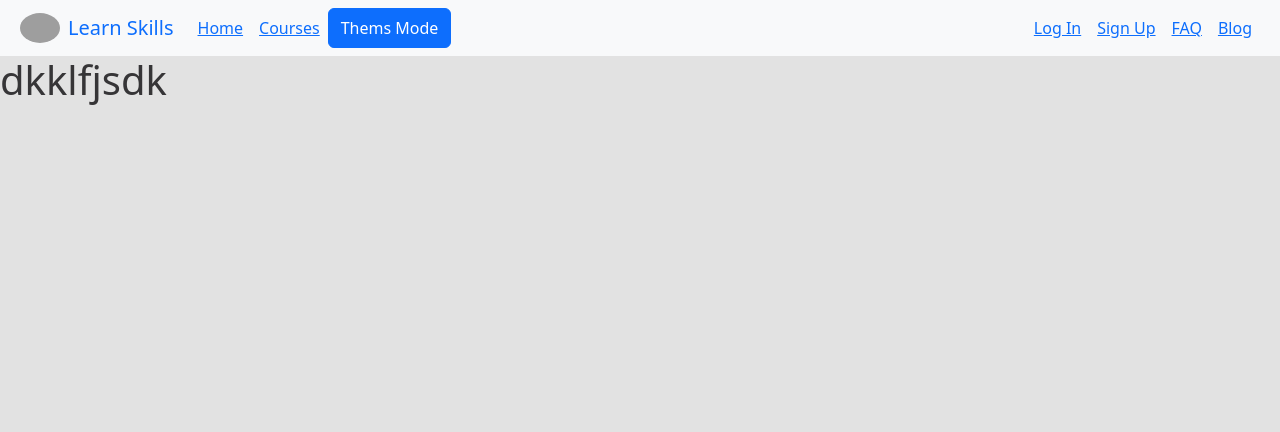
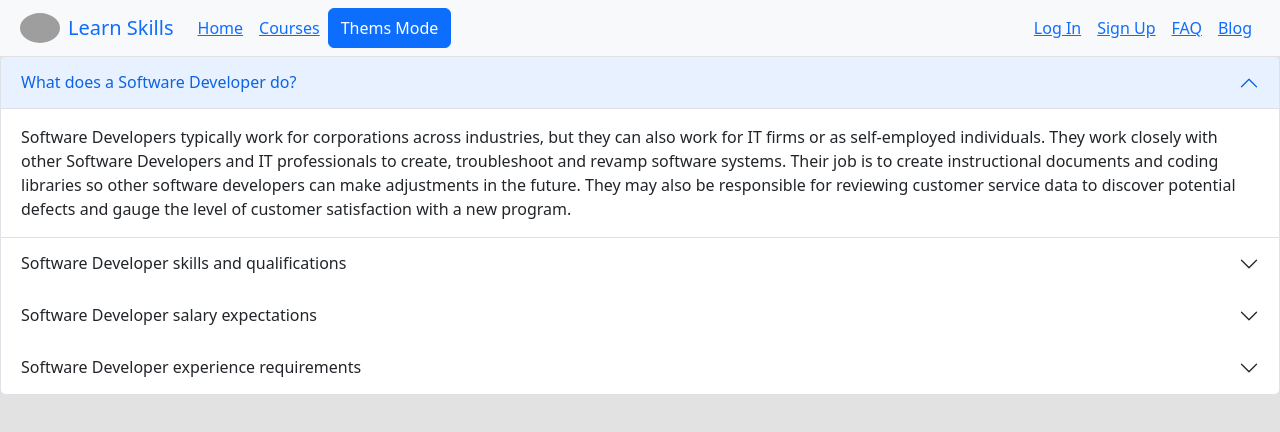
Before and after one commit to Mofassel100/lerning-platform-client-side-project-10, a React (Create React App) app: page /faq in a window 1280 px wide. Shown: the top 432 px of the page. Built offline with nearby package versions, Linux system fonts and the light colour scheme; no server answers; grey boxes are pictures that could not be loaded.

Commit message:
FAQ somu information added

```diff
--- a/src/AllComponent/Course/DetailsPage/DetailsPage.js
+++ b/src/AllComponent/Course/DetailsPage/DetailsPage.js
@@ -20,7 +20,7 @@ const PrintRef = useRef()
 const handlePagePrints = useReactToPrint({
   content: () =>PrintRef.current,
   documentTitle :'Development',
-  onAfterPrint:()=>alert('Print Sucess')
+  onAfterPrint:()=>toast.successf('Print Sucess')
 })
 
 
@@ -29,7 +29,7 @@ const handlePagePrints = useReactToPrint({
       <div className='print'>
 
 
-        <div className='detailss'>
+        <div className='home-css'>
           <div ref={PrintRef} className='mx-auto add' >
             <div  className='div-container w-75 mx-auto'>
               <Card className='card-container rounded ' style={{ width: '' }}>
@@ -53,8 +53,11 @@ const handlePagePrints = useReactToPrint({
         </div>
 {/*
 <ReactToPrint trigger={()=><button>Print</button>} content={()=>PrintRef.current}/> */}
+<div className='m-2 text-center'>
 <FaPrint onClick={handlePagePrints } className='text-red ms-3 '></FaPrint>
-<button className='p-2 mb-3 text-primary bg-aqua' onClick={handlePagePrints }>Print</button>
+<button className='p-2 mb-3 ms-3 text-primary bg-aqua' onClick={handlePagePrints }>Print</button>
+</div>
+
 
       </div>
     </div>
--- a/src/AllComponent/FAQ/FAQ.js
+++ b/src/AllComponent/FAQ/FAQ.js
@@ -1,19 +1,41 @@
 import React from 'react';
 import Button from 'react-bootstrap/Button';
 import Card from 'react-bootstrap/Card';
+import Accordion from 'react-bootstrap/Accordion';
 
 const FAQ = () => {
     return (
         <div className='w-100'>
             <div className='mx-auto' >
-                <h1>dkklfjsdk</h1>
-            {/* <Card style={{ width: '18rem' }}>
-      <Card.Img variant="top" src="https://t4.ftcdn.net/jpg/03/64/30/95/360_F_364309552_0uh99pIXBzb4U2CszkPJe2i34iBXtdbk.webp" />
-      <Card.Body>
-        <Card.Title>Developer</Card.Title>
+                <Accordion defaultActiveKey="0">
+                    <Accordion.Item eventKey="0">
+                        <Accordion.Header>What does a Software Developer do? </Accordion.Header>
+                        <Accordion.Body>
+                            Software Developers typically work for corporations across industries, but they can also work for IT firms or as self-employed individuals. They work closely with other Software Developers and IT professionals to create, troubleshoot and revamp software systems. Their job is to create instructional documents and coding libraries so other software developers can make adjustments in the future. They may also be responsible for reviewing customer service data to discover potential defects and gauge the level of customer satisfaction with a new program.
 
-      </Card.Body>
-    </Card> */}
+                        </Accordion.Body>
+                    </Accordion.Item>
+                    <Accordion.Item eventKey="1">
+                        <Accordion.Header>Software Developer skills and qualifications </Accordion.Header>
+                        <Accordion.Body>
+                            A successful Software Developer candidate will have various prerequisite skills/qualifications needed for duties. In this section, you can include the educational qualifications, skills and work experience applicants must have before applying for your role. Here are some
+
+                        </Accordion.Body>
+                        <Accordion.Header>Software Developer salary expectations</Accordion.Header>
+                        <Accordion.Body>
+                            A Software Developer makes an average of $93,340 per year. Salary may depend on level of experience, education and the geographical location.
+                        </Accordion.Body>
+                        <Accordion.Header>Software Developer experience requirements</Accordion.Header>
+                        <Accordion.Body>
+                            The ideal candidate will be familiar with the software development life cycle including the planning, design, development and implementation, deployment and maintenance stages. They also require an in-depth knowledge of different programming languages, frameworks and tools.
+
+                            Software Developers will know how to write elegant code based on product specifications and requirements. They should be familiar with testing, debugging and improving their code and the work of their team members to deliver products on schedule.
+
+                            The ability to learn new programming languages, collect feedback and improve existing software is a desirable quality in applicants. They also require a good understanding of algorithms, flow charts and mathematical concepts that form the basis of computer programming.
+                        </Accordion.Body>
+                    </Accordion.Item>
+                </Accordion>
+
             </div>
 
         </div>
--- a/src/AllComponent/Home/Home.js
+++ b/src/AllComponent/Home/Home.js
@@ -4,7 +4,7 @@ import { Link } from 'react-router-dom';
 const Home = () => {
 
     return (
-        <div>
+        <div className='home-css'>
               <div>
                 <p className=''>
                     <img src='https://media.istockphoto.com/vectors/web-development-vector-id960530082?k=20&m=960530082&s=612x612&w=0&h=hkYLgbdWyLuU0YjWBOU2EH4BsA5D0bJbj1w3k776iLY='/>
--- a/src/AllComponent/PremiumAccess/PrimiumAccess.js
+++ b/src/AllComponent/PremiumAccess/PrimiumAccess.js
@@ -10,8 +10,8 @@ const PrimiumAccess = () => {
     console.log(data);
     const {auth,price,time,name}= data;
     return (
-        <div className='div-container my-5 py-3'>
- <Card className='homepag' style={{ width: '27rem' }}>
+        <div className='home-css  my-5 py-3'>
+ <Card className=' bg-burlywood ' style={{ width: '27rem' }}>
       <Card.Body>
         <Card.Title className='titles'>{name}</Card.Title>
         <Card.Subtitle className="mb-2 ">Total Price : {price}</Card.Subtitle>
--- a/src/index.css
+++ b/src/index.css
@@ -7,6 +7,11 @@ body {
     sans-serif;
   -webkit-font-smoothing: antialiased;
   -moz-osx-font-smoothing: grayscale;
+}
+.home-css{
+  display: grid;
+  justify-content: center;
+  margin-top: 20px;
 }
 .print{
   height: 100vh;
```
